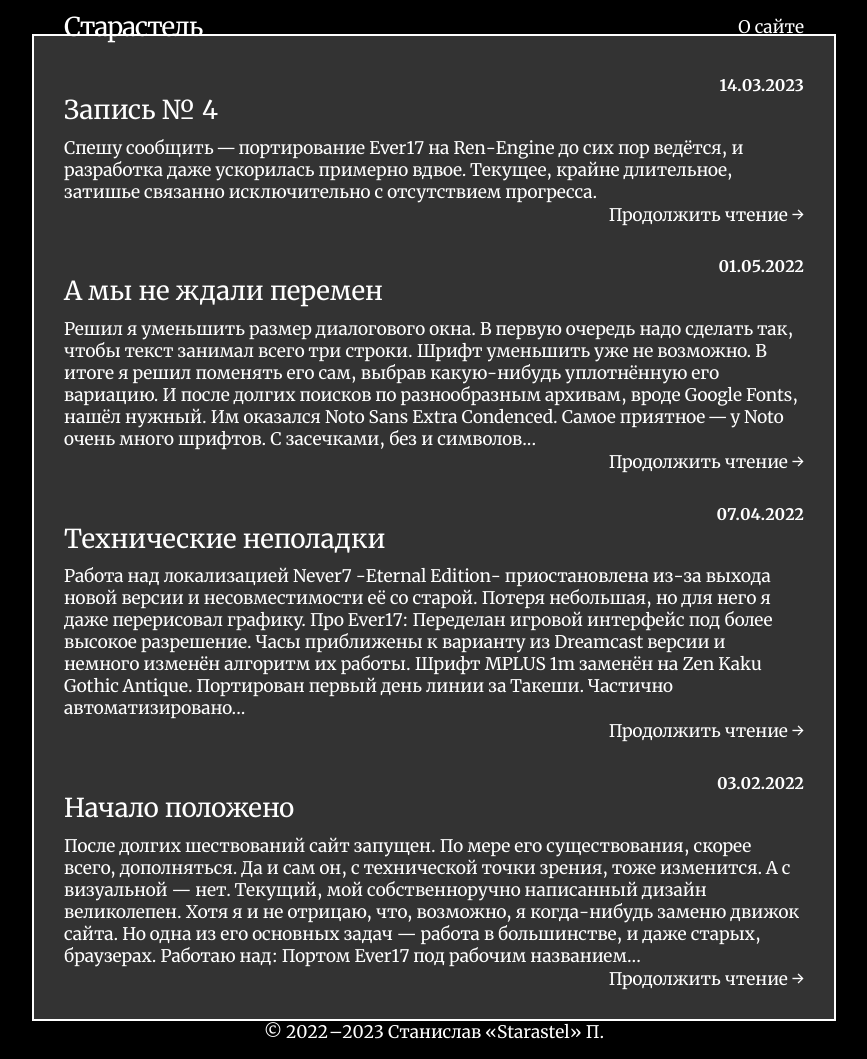
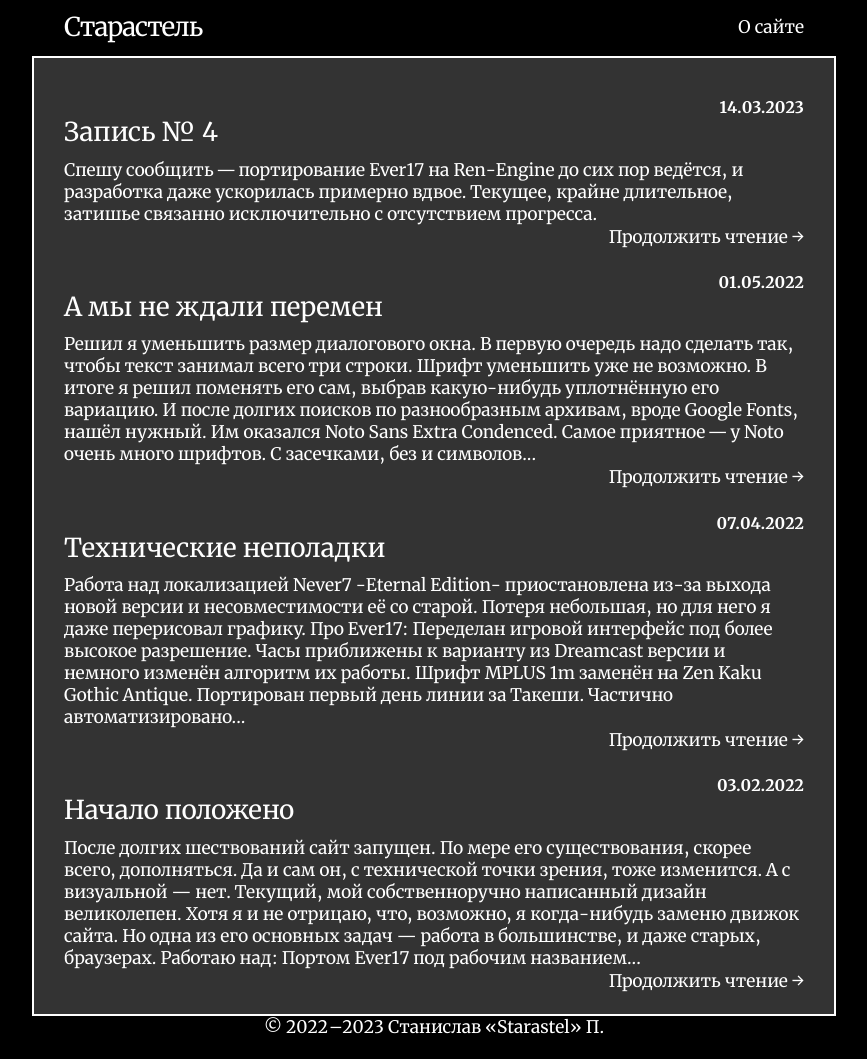
Before and after one commit to Starastel/stStarastel, a Jekyll site: the page built from index.html, in a window 1280 px wide. Shown: the whole page, without its empty margins (206-1073 px from the left). Built offline with Jekyll 4.4.1, drawn with Linux system fonts in a browser that asks for light colours; the list of posts is cut into pages by our own code.

Commit message:
Update main.scss

```diff
--- a/assets/main.scss
+++ b/assets/main.scss
@@ -259,16 +259,9 @@
 	td {border: 1px solid $grey-color-light;}
 }
 
-.pst_ttl {
-	display: flex;
-	justify-content: space-between;
-	align-items: center;
-	align-content: center;
-}
-
 .site-header {
 	min-height: $spacing-unit * 1.865;
-	margin-bottom: -22px;
+	margin-bottom: 00;
 	position: relative;
 }
 
@@ -277,7 +270,7 @@
 	font-weight: 300;
 	line-height: $base-line-height * $base-font-size * 2.25;
 	letter-spacing: -1px;
-	margin-bottom: 0;
+	margin-bottom: 0pt;
 	float: left;
 
 	&,
@@ -350,7 +343,7 @@
 	}
 }
 
-.site-footer p {text-align: center;}
+.site-footer p {text-align: center}
 
 .page-heading {@include relative-font-size(2);}
 
@@ -368,34 +361,6 @@
 		float: right;
 		text-align: right;
 		font-weight: bold;
-	}
-}
-
-.post-content {
-	margin-bottom: 20pt;
-	text-align: left;
-	h2 {
-		@include relative-font-size(2);
-
-		@include media-query($on-laptop) {
-			@include relative-font-size(1.75);
-		}
-	}
-
-	h3 {
-		@include relative-font-size(1.625);
-
-		@include media-query($on-laptop) {
-			@include relative-font-size(1.375);
-		}
-	}
-
-	h4 {
-		@include relative-font-size(1.25);
-
-		@include media-query($on-laptop) {
-			@include relative-font-size(1.125);
-		}
 	}
 }
 
```
